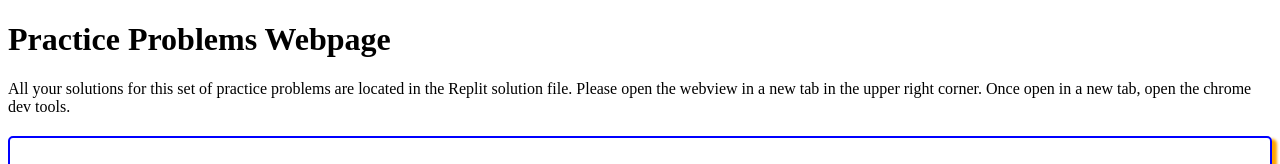
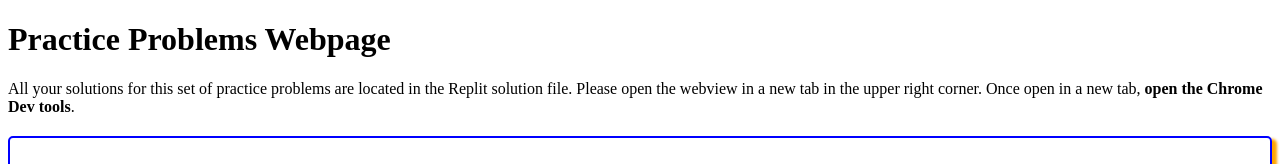
Before and after one commit to K1ngHandy/Understanding-the-DOM, a plain HTML site: page index.html in a window 1280 px wide. Shown: the top 164 px of the page. Drawn offline with Linux system fonts and the light colour scheme.

Commit message:
Update index.html

```diff
--- a/index.html
+++ b/index.html
@@ -3,21 +3,21 @@
 
 <body>
   <h1>Practice Problems Webpage</h1>
-  <p>All your solutions for this set of practice problems are located in the Replit solution file. Please open the webview in a new tab in the upper right corner. Once open in a new tab, open the chrome dev tools.
+  <p>All your solutions for this set of practice problems are located in the Replit solution file. Please open the webview in a new tab in the upper right corner. Once open in a new tab, <b>open the Chrome Dev tools</b>.
   </p>
   <script>
     /*
-    PROBLEM 1: Using the Elements panel, locate the h1 element and modify its text content to say "Hello, World!". If you refresh the page, does the heading change?
+    PROBLEM 1: Using the Elements panel of Chrome Dev tools, locate the h1 element and modify its text content to say "Hello, World!". If you refresh the page, does the heading change?
     */
     //ENTER YOUR ANSWER HERE
 
     /*
-    PROBLEM 2: Create a h2 element that says "Hello, World" in the html above. Using the elements panel, locate the h1 element and modify its content to say "I'm changing the DOM". If you refresh the page, does the h2 change?
+    PROBLEM 2: Create an h2 element that says "Hello, World" in the HTML above. Using the elements panel again, locate the h1 element and modify its content to say "I'm changing the DOM". If you refresh the page, does the h2 change?
     */
     //ENTER YOUR ANSWER HERE
 
      /*
-    PROBLEM 3: Create a button element that says "Push me" in the html above. Using the Elements panel, locate the button element and add a class of "btn" to it. Style the button by adding custom CSS rules within the Styles panel. Does the button still have the styles after a page refresh? Explain your answer.
+    PROBLEM 3: Create a button element that says "Push me" in the HTML above. Using the Elements panel, locate the button element and add a class of "btn" to it. Style the button by adding custom CSS rules within the Styles panel. Does the button still have the styles after a page refresh? Explain your answer.
     */
     //ENTER YOUR ANSWER HERE
 
@@ -28,7 +28,7 @@
 
 
     /*
-    PROBLEM 5 (DEBUGGING): The following code has 2 bugs that are throwing a Syntax error and a style is not being applied. Find the bugs and code it correctly above in the html.
+    PROBLEM 5 (DEBUGGING): The following code has two bugs that are throwing a Syntax error and a style is not being applied. Find the bugs and code them correctly above in the HTML.
 
     <!DOCTYPE html>
 <html>
```
